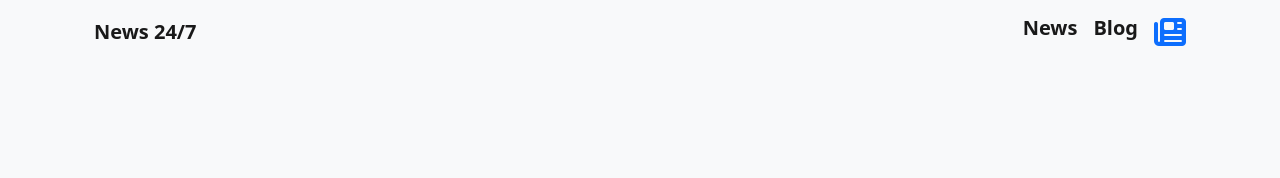
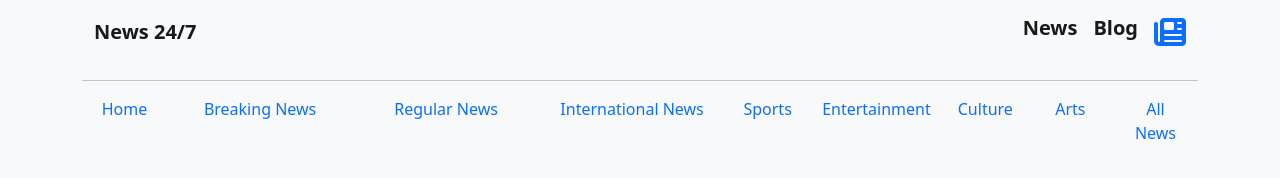
Before and after one commit to AnisurRahman06046/News-portal, a plain HTML site: page index.html in a window 1280 px wide. Drawn offline with nearby package versions, Linux system fonts and the light colour scheme.

Commit message:
news category section added

```diff
--- a/index.html
+++ b/index.html
@@ -18,15 +18,50 @@
             <nav class="navbar bg-light">
                 <div class="container-fluid">
                   <a class="navbar-brand fw-bold">News 24/7</a>
-                  <form class="d-flex" role="search">
+                  <div class="d-flex">
                     <a class="navbar-brand fw-bold" href="#">News</a>
                     <a class="navbar-brand fw-bold" href="#">Blog</a>
                     <a class="fs-2" href=""><i class="fa-solid fa-newspaper"></i></a>
-
-
-                  </form>
+                  </div>
                 </div>
               </nav>
+        </section>
+        <div class="container">
+            <hr>
+        </div>
+        <!-- news category section  -->
+        <section class="container">
+            <div class="container-fluid text-center ">
+                <div class="row ">
+                  <div class="col ">
+                    <a class="text-decoration-none" href="">Home</a>
+                  </div>
+                  <div class="col-2">
+                    <a class="text-decoration-none" href="">Breaking News</a>
+                  </div>
+                  <div class="col-2">
+                    <a class="text-decoration-none" href="">Regular News</a>
+                  </div>
+                  <div class="col-2">
+                    <a class="text-decoration-none" href="">International News</a>
+                  </div>
+                  <div class="col">
+                    <a class="text-decoration-none" href="">Sports</a>
+                  </div>
+                  <div class="col">
+                    <a class="text-decoration-none" href="">Entertainment</a>
+                  </div>
+                  <div class="col">
+                    <a class="text-decoration-none" href="">Culture</a>
+                  </div>
+                  <div class="col">
+                    <a class="text-decoration-none" href="">Arts</a>
+                  </div>
+                  <div class="col">
+                    <a class="text-decoration-none" href="">All News</a>
+                  </div>
+                </div>
+              </div>
         </section>
     </header>
 
```
